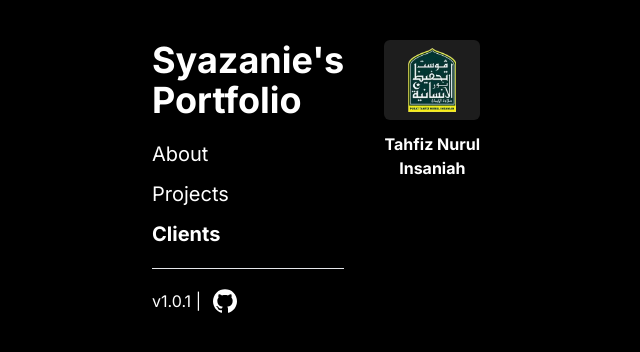
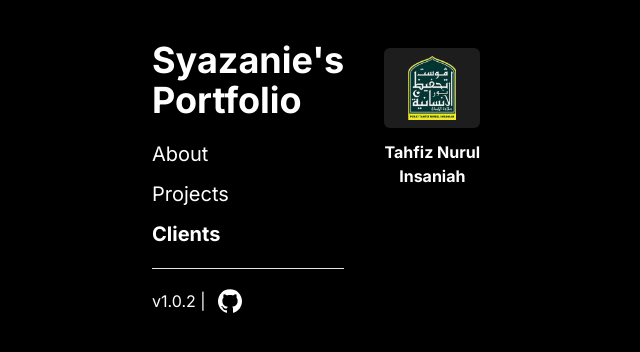
Before and after one commit to SyazanieAmirin/portfolio-syazanie, a React (Vite) app: page / in a window 1280 px wide. Both pictures are taken after a click on the item "Clients". Shown: the top 352 px of the page, without its empty margins (0-640 px from the left). Built offline with nearby package versions, Linux system fonts and the light colour scheme.

Commit message:
v1.0.2 + Added margin on the client div

```diff
--- a/package.json
+++ b/package.json
@@ -1,7 +1,7 @@
 {
   "name": "portfolio-syazanie",
   "private": true,
-  "version": "1.0.1",
+  "version": "1.0.2",
   "type": "module",
   "scripts": {
     "dev": "vite",
--- a/src/SidebarCOMP.jsx
+++ b/src/SidebarCOMP.jsx
@@ -32,7 +32,7 @@ export default function SidebarCOMP({ activeItem, setActiveItem }) {
             </section>
             <hr></hr>
             <div className="flex flex-row gap-3 items-center">
-                <p>v1.0.1 |</p> <a href="https://github.com/SyazanieAmirin/portfolio-syazanie" target="_blank"><img src={GithubIcon} className="h-6 w-6" /></a>
+                <p>v1.0.2 |</p> <a href="https://github.com/SyazanieAmirin/portfolio-syazanie" target="_blank"><img src={GithubIcon} className="h-6 w-6" /></a>
             </div>
         </aside>
     );
--- a/src/assets/Clients.jsx
+++ b/src/assets/Clients.jsx
@@ -2,7 +2,7 @@ import LogoTahfizNurulInsaniah from '../assets/image/Logo_Tahfiz.webp'
 
 export default function Clients() {
     return (
-        <main className="flex flex-col gap-5 animate-slide-right overflow-hidden">
+        <main className="flex flex-col gap-5 mt-2 animate-slide-right overflow-hidden">
             <div className="flex flex-row gap-5 md:gap-6 flex-wrap justify-between sm:justify-normal">
                 <div className='flex flex-col gap-3 justify-center items-center'>
                     <a className="bg-[#1D1D1D] rounded-md flex items-center w-12 h-12 md:w-24 md:h-20" href="https://tahfizinsaniah.com" target='_blank'>
```
